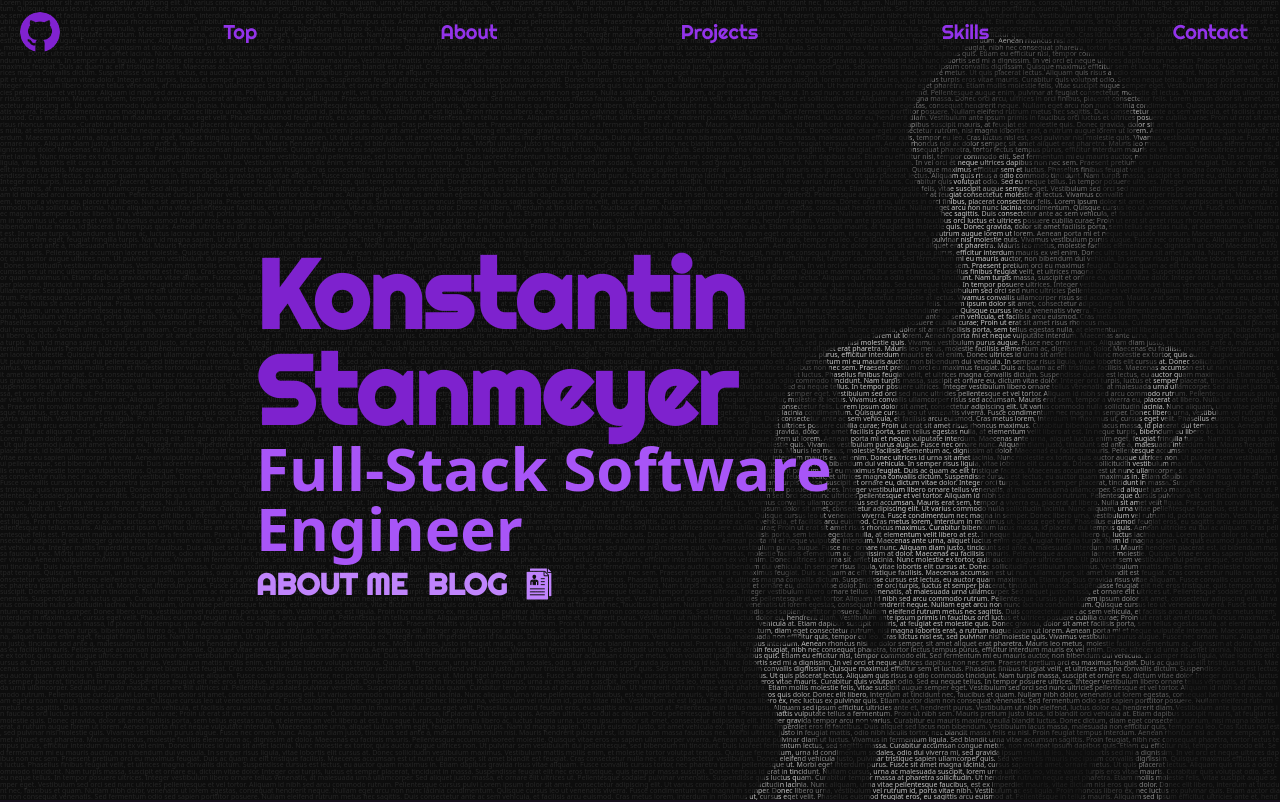
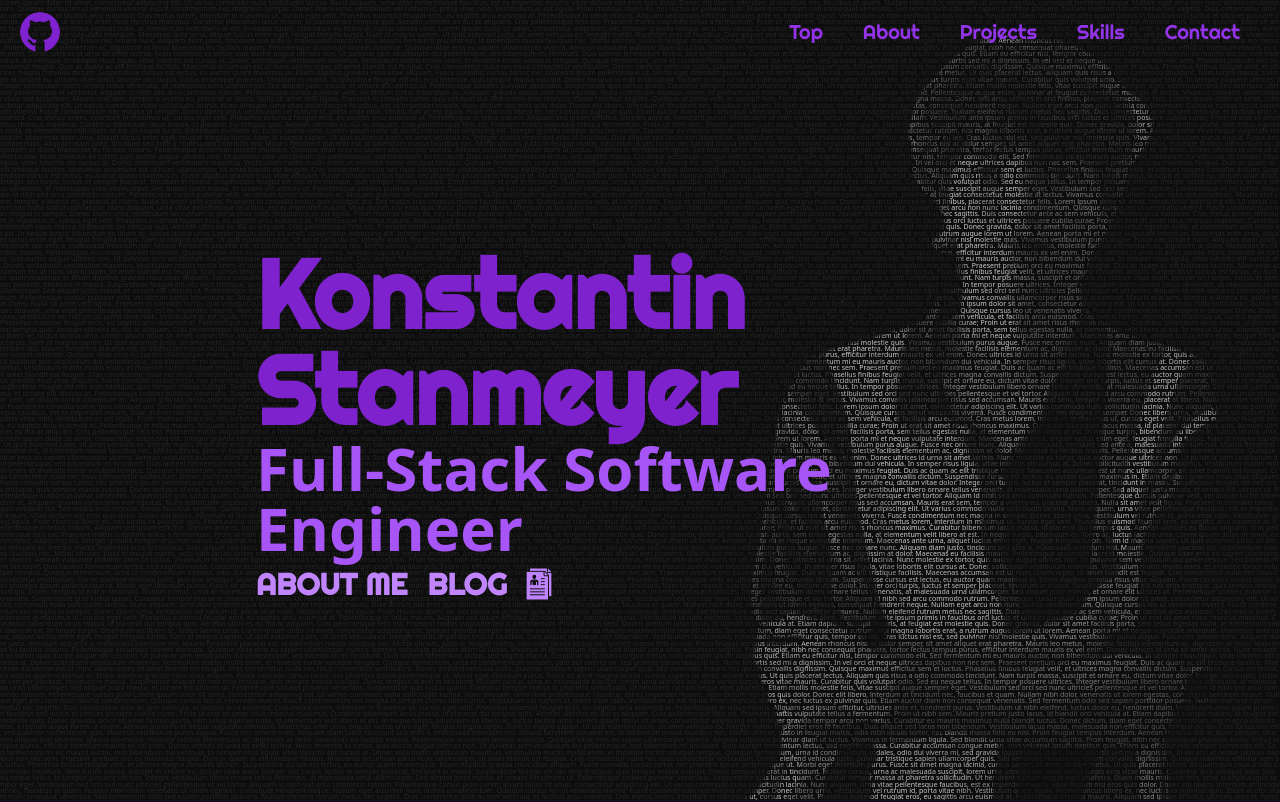
Before and after one commit to konstantinstanmeyer/personal-website, a Next.js app: page / in a window 1280 px wide. Shown: the top 802 px of the page. Built offline with nearby package versions, Linux system fonts and the light colour scheme; a web font is replaced by a local one.

Commit message:
link left-margin fix

```diff
--- a/components/Links.jsx
+++ b/components/Links.jsx
@@ -18,11 +18,11 @@ export default function Links(){
 
     return(
         <div className={`flex fixed ${isTop ? null : "bg-black-20 backdrop-blur-base sm:backdrop-blur-sm"} w-full bottom-0 sm:bottom-auto top-auto sm:top-0 z-40 py-3`}>
-            <div className="flex flex-row items-center justify-between w-full h-fit">
+            <div className="flex flex-row items-center w-full h-fit">
                 <a target="_blank" href="https://github.com/konstantinstanmeyer" className="ml-2">
                     <Image alt="github" src="/github.png" width={40} height={40} className="link rounded-full ml-3 sm:block hidden" />
                 </a>
-                <a className="text-purple-400 sm:text-purple-600 ml-auto bebas mx-auto text-base sm:text-xl sm:mx-3 px-2 hover:text-purple-500 transition-all duration-300" href="#one">
+                <a className="text-purple-400 sm:text-purple-600 ml-auto bebas mx-auto text-base sm:text-xl sm:mx-3 sm:ml-auto px-2 hover:text-purple-500 transition-all duration-300" href="#one">
                     Top
                 </a>
                 <a href="#two" className="text-purple-400 sm:text-purple-600 mx-auto bebas text-base sm:text-xl sm:mx-3 px-2 hover:text-purple-500 transition-all duration-300">
@@ -34,7 +34,7 @@ export default function Links(){
                 <a href="#three" className="text-purple-400 sm:text-purple-600 bebas mx-auto text-base sm:text-xl sm:mx-3 px-2 hover:text-purple-500 transition-all duration-300">
                     Skills
                 </a>
-                <a href="#five" className="text-purple-400 sm:text-purple-600 bebas text-base sm:text-xl mx-auto sm:mx-3 px-2 sm:mr-6 hover:text-purple-500 transition-all duration-300">
+                <a href="#five" className="text-purple-400 sm:text-purple-600 bebas text-base sm:text-xl mx-auto sm:mx-3 px-2 sm:mr-8 hover:text-purple-500 transition-all duration-300">
                     Contact
                 </a>
             </div>
```
